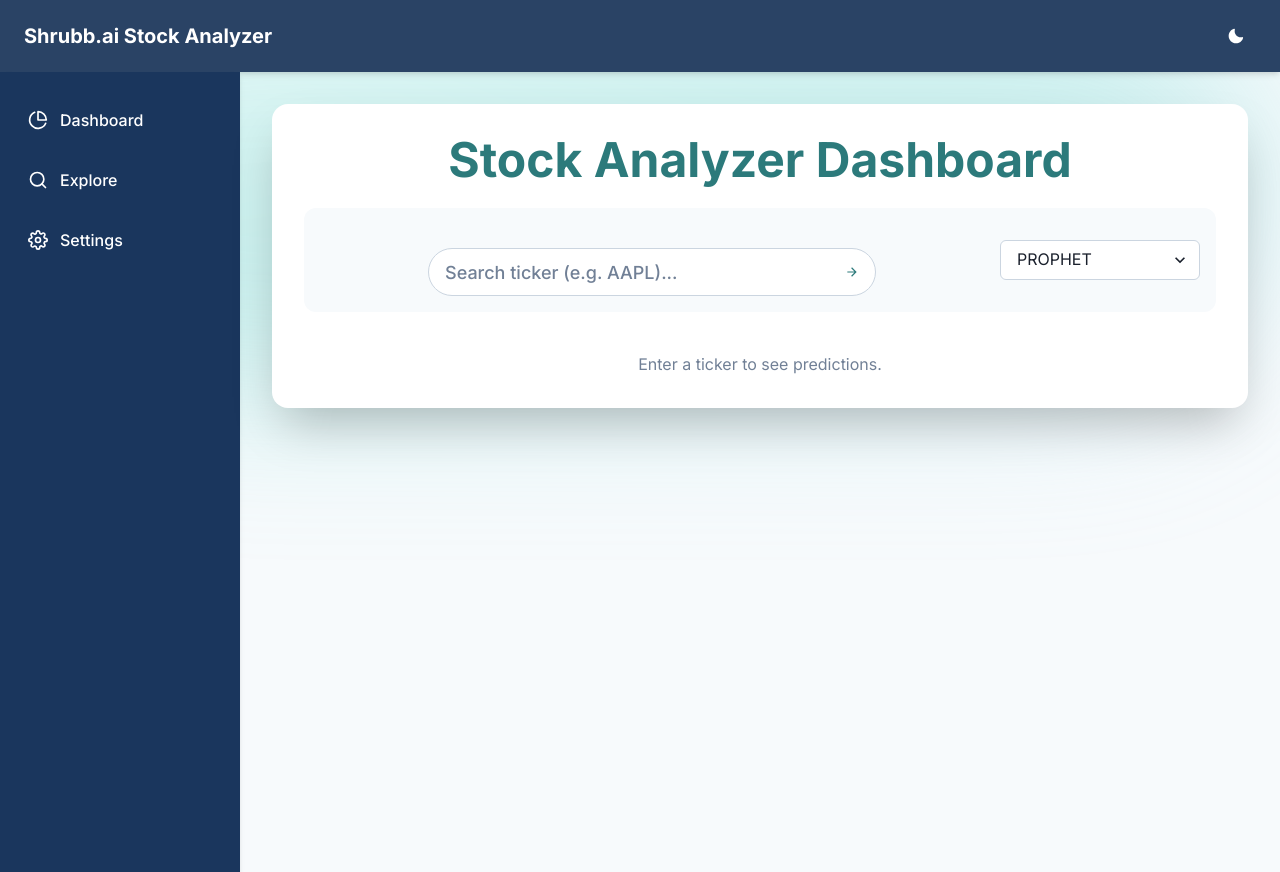
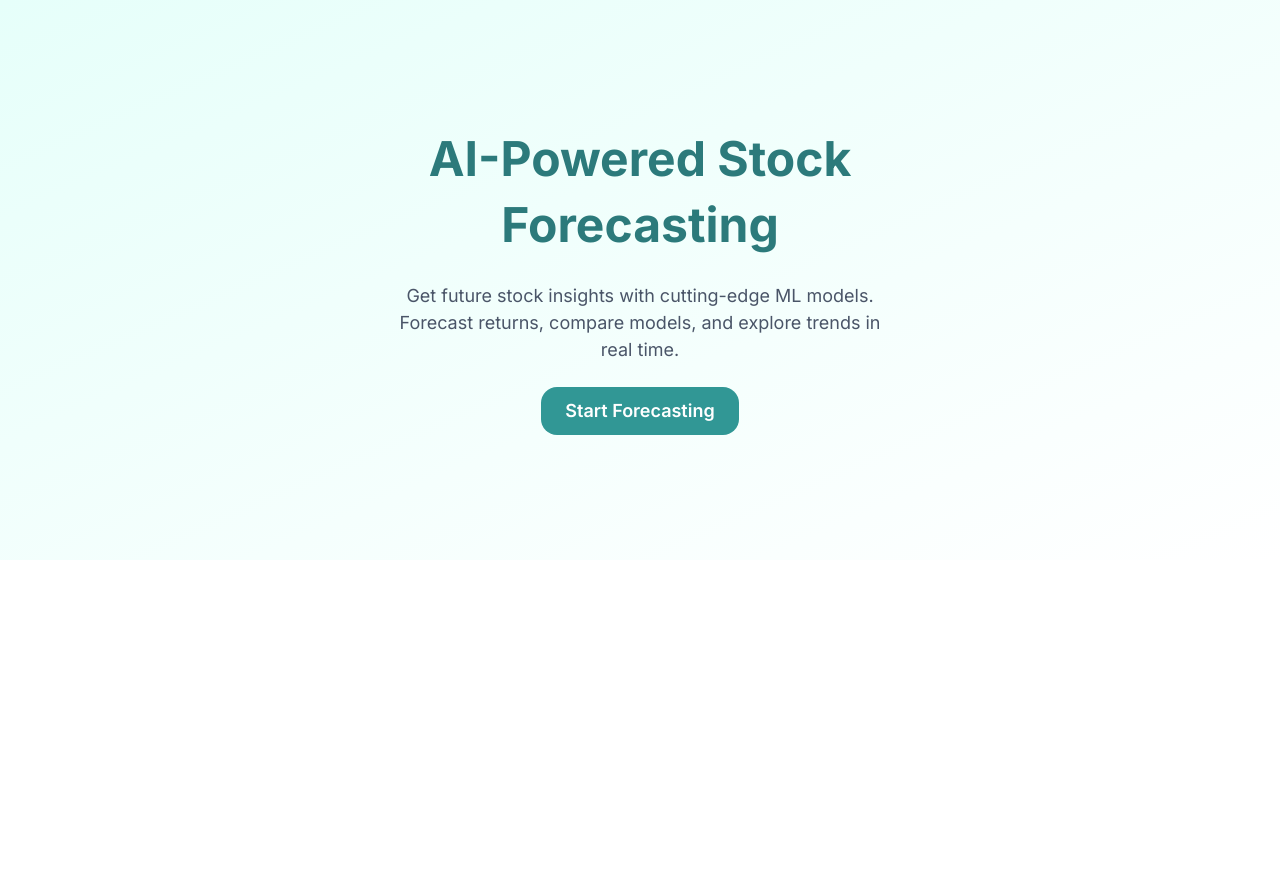
Before and after one commit to narphu/stock-analyzer, a React (Vite) app in the folder frontend/: page / in a window 1280 px wide. After the commit the page ends 800 px from the top, so only its background shows below. Built offline with nearby package versions, Linux system fonts and the light colour scheme.

Commit message:
Update UI frontend

```diff
--- a/frontend/src/App.jsx
+++ b/frontend/src/App.jsx
@@ -1,4 +1,5 @@
-import { useRef, useState } from "react";
+// src/App.jsx
+import React, { useRef, useState } from "react";
 import axios from "axios";
 import {
   Box,
@@ -10,23 +11,38 @@ import {
   VStack,
   Select,
 } from "@chakra-ui/react";
-import { motion } from "framer-motion";
+import { AnimatePresence, motion } from "framer-motion";
+
+import HeroLandingPage from "./components/HeroLandingPage";
+import Navbar from "./components/NavBar";
+import Sidebar from "./components/SideBar";
 import TickerSearch from "./components/TickerSearch";
 import Dashboard from "./components/Dashboard";
-import Navbar from "./components/NavBar";
-import Sidebar from "./components/SideBar";
 
-function App() {
+export default function App() {
+  const [heroVisible, setHeroVisible] = useState(true);
+
+  // your existing state
   const [predictions, setPredictions] = useState([]);
   const [metrics, setMetrics] = useState([]);
-  const [accuracy, setAccuracy] = useState("")
+  const [accuracy, setAccuracy] = useState("");
   const [selectedTicker, setSelectedTicker] = useState("");
   const [loading, setLoading] = useState(false);
   const [error, setError] = useState("");
   const [selectedModel, setSelectedModel] = useState("prophet");
+
   const dashboardRef = useRef(null);
 
   const modelOptions = ["prophet", "arima", "xgboost", "lstm"];
+
+  // 1) Dismiss the hero with an exit animation…
+  const handleCTAClick = () => {
+    setHeroVisible(false);
+    // 2) …then scroll into view once it's gone
+    setTimeout(() => {
+      dashboardRef.current?.scrollIntoView({ behavior: "smooth" });
+    }, 600);
+  };
 
   const fetchPredictions = async (ticker) => {
     setLoading(true);
@@ -34,14 +50,13 @@ function App() {
     setPredictions([]);
     setMetrics([]);
     setSelectedTicker(ticker);
-    setAccuracy();
-
+    setAccuracy("");
 
     try {
-      const res = await axios.post(`${import.meta.env.VITE_API_BASE_URL}/predict`, {
-        ticker,
-        model: selectedModel,
-      });
+      const res = await axios.post(
+        `${import.meta.env.VITE_API_BASE_URL}/predict`,
+        { ticker, model: selectedModel }
+      );
       setPredictions(res.data.predictions);
       setAccuracy(res.data.accuracy);
 
@@ -61,31 +76,41 @@ function App() {
   };
 
   return (
-    <Flex direction="column" minH="100vh" position="relative" fontFamily="Inter, sans-serif">
-      <Navbar />
+    <Flex direction="column" minH="100vh" position="relative">
+      {/* ———————————————————— */}
+      {/* HERO OVERLAY (full-screen) */}
+      <AnimatePresence>
+        {heroVisible && (
+          <motion.div
+            initial={{ opacity: 0, scale: 0.95 }}
+            animate={{ opacity: 1, scale: 1 }}
+            exit={{ opacity: 0, y: -50 }}
+            transition={{ duration: 0.6, ease: "easeInOut" }}
+            style={{
+              position: "fixed",
+              top: 0,
+              left: 0,
+              width: "100vw",
+              height: "100vh",
+              zIndex: 9999,
+            }}
+          >
+            <HeroLandingPage onCTAClick={handleCTAClick} />
+          </motion.div>
+        )}
+      </AnimatePresence>
 
-      {/* 💫 Gradient Animated Background */}
-      <Box
-        position="absolute"
-        top="0"
-        left="0"
-        right="0"
-        h="400px"
-        zIndex={-1}
-        bgGradient="linear(to-br, teal.100, teal.300, blue.100)"
-        opacity={0.3}
-        filter="blur(80px)"
-        rounded="full"
-      />
+      {/* ———————————————————— */}
+      {/* NOW that hero is gone, show the real site chrome */}
+      {!heroVisible && <Navbar />}
 
       <Flex flex="1">
-        <Sidebar />
+        {!heroVisible && <Sidebar />}
 
-        {/* 💡 Animated main card */}
         <motion.div
           initial={{ opacity: 0, y: 20 }}
           animate={{ opacity: 1, y: 0 }}
-          transition={{ duration: 0.6 }}
+          transition={{ duration: 0.6, delay: heroVisible ? 0.6 : 0 }}
           style={{ flex: 1 }}
         >
           <Box p={{ base: 4, md: 8 }}>
@@ -96,7 +121,6 @@ function App() {
                   textAlign="center"
                   color="teal.600"
                   fontWeight="bold"
-                  fontFamily="Inter, sans-serif"
                 >
                   Stock Analyzer Dashboard
                 </Heading>
@@ -162,5 +186,3 @@ function App() {
     </Flex>
   );
 }
-
-export default App;
--- /dev/null
+++ b/frontend/src/components/HeroLandingPage.jsx
@@ -0,0 +1,58 @@
+import React from "react";
+import {
+  Box,
+  Heading,
+  Text,
+  Button,
+  VStack,
+  useColorModeValue,
+} from "@chakra-ui/react";
+import { motion } from "framer-motion";
+
+// Wrap Chakra’s VStack with motion to animate its children
+const MotionVStack = motion(VStack);
+
+export default function HeroLandingPage({ onCTAClick }) {
+  // Color tokens that adapt to light/dark mode
+  const bg = useColorModeValue("gray.50", "gray.900");
+  const titleColor = useColorModeValue("teal.600", "teal.300");
+
+  return (
+    <Box
+      as="section"
+      w="100%"
+      minH="70vh"
+      bgGradient="linear(to-br, teal.50, white)"
+      display="flex"
+      alignItems="center"
+      justifyContent="center"
+      px={6}
+    >
+      <MotionVStack
+        spacing={6}
+        maxW="lg"
+        textAlign="center"
+        initial={{ opacity: 0, y: 20 }}
+        animate={{ opacity: 1, y: 0 }}
+        transition={{ duration: 0.8, ease: "easeOut" }}
+      >
+        <Heading as="h1" size="2xl" color={titleColor} lineHeight="short">
+          AI-Powered Stock Forecasting
+        </Heading>
+        <Text fontSize="lg" color="gray.600">
+          Get future stock insights with cutting-edge ML models. Forecast returns,
+          compare models, and explore trends in real time.
+        </Text>
+        <Button
+          size="lg"
+          colorScheme="teal"
+          onClick={onCTAClick}
+          whilehover={{ scale: 1.05 }}
+          whiletap={{ scale: 0.95 }}
+        >
+          Start Forecasting
+        </Button>
+      </MotionVStack>
+    </Box>
+  );
+}
--- a/frontend/src/theme.jsx
+++ b/frontend/src/theme.jsx
@@ -1,19 +1,31 @@
 // src/theme.js
 import { extendTheme } from "@chakra-ui/react";
 
-const theme = extendTheme({
-  styles: {
-    global: {
-      body: {
-        bg: "gray.50",
-        color: "gray.800",
-      },
+export const theme = extendTheme({
+  fonts: {
+    heading: `"Inter", sans-serif`,
+    body: `"Inter", sans-serif`,
+  },
+  colors: {
+    brand: {
+      50:  "#e3f9f7",
+      100: "#c1eae8",
+      200: "#9ddbd9",
+      300: "#78ccc9",
+      400: "#54bdba",
+      500: "#3a9f9b",
+      600: "#2e7d7b",
+      700: "#225a5a",
+      800: "#163838",
+      900: "#091616",
     },
   },
-  fonts: {
-    heading: `'Inter', sans-serif`,
-    body: `'Inter', sans-serif`,
+  components: {
+    Button: {
+      defaultProps: { colorScheme: "brand" },
+      baseStyle: { rounded: "2xl" },
+    },
   },
 });
 
-export default theme;
+export default theme
```
